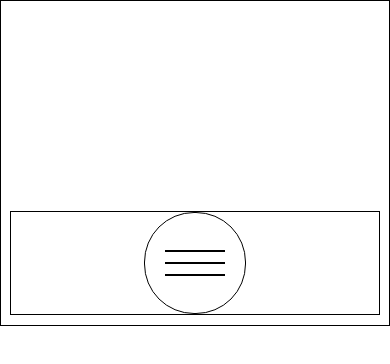
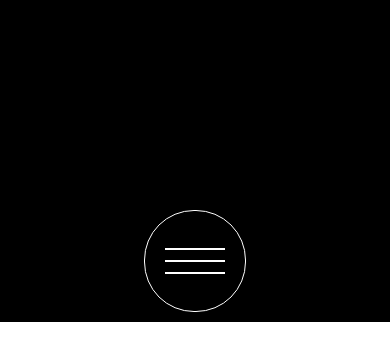
Before and after one commit to barbaroreyes/jw, a React (Create React App) app: page / in a window 390 px wide. Shown: the top 364 px of the page. Built offline with nearby package versions, Linux system fonts and the light colour scheme.

Commit message:
added-back-color

```diff
--- a/src/App.css
+++ b/src/App.css
@@ -1,13 +1,15 @@
 .App {
   text-align: center;
+  background-color: black;
 }
 @media(max-width:768px) {
   .home{
-    border: 1px solid black;
+    /* border: 1px solid black; */
     display: flex;
     flex-direction: column;
     align-items: center;
     padding: 10px;
+
 
   }header{
     width: 100%;
@@ -15,12 +17,12 @@
     justify-content: center;
     flex-direction: column;
     align-items:center;
-    border: 1px solid black;
+    /* border: 1px solid black; */
     margin-top: 200px;
   }.nav-circle{
     width: 100px;
     height: 100px;
-    border: 1px solid black;
+    border: 1px solid#fff;
     border-radius: 50px 50px;
     display: flex;
     justify-content: center;
@@ -28,7 +30,7 @@
   align-items: center;
   }.line{
     width: 60px;
-    border-bottom: 2px solid black;
+    border-bottom: 2px solid #ffff;
     margin: 5px;
 
     }
```
